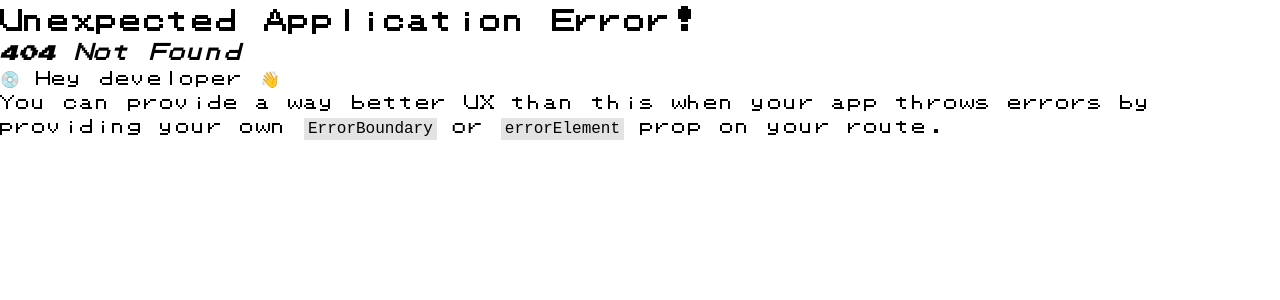
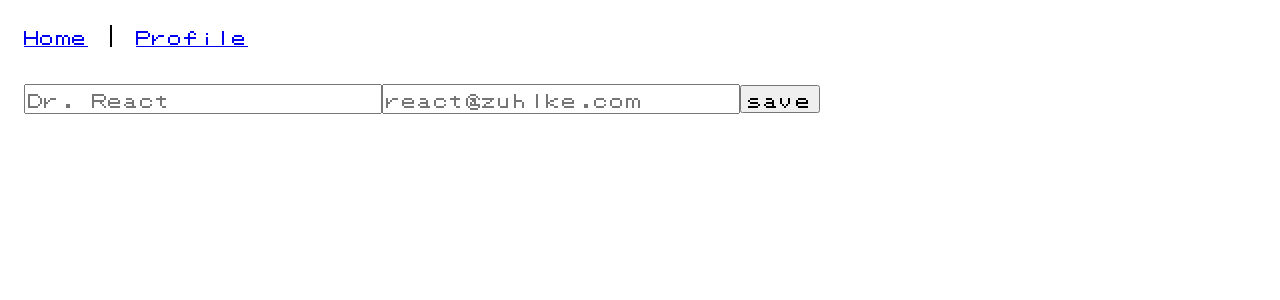
Before and after one commit to webplatformz/react-pokedex-vite, a React (Vite) app: page /profile in a window 1280 px wide. Before the commit this address had no page. Shown: the top 300 px of the page. Built offline with nearby package versions, Linux system fonts and the light colour scheme.

Commit message:
Add profile form implementation

```diff
--- a/src/App.tsx
+++ b/src/App.tsx
@@ -4,6 +4,7 @@ import { DetailPage } from "./pages/details/DetailPage";
 import { ListPage } from "./pages/list/ListPage";
 import "./styles/global.scss";
 import { QueryClient, QueryClientProvider } from "@tanstack/react-query";
+import { ProfilePage } from "./pages/profile/ProfilePage";
 
 const queryClient = new QueryClient();
 
@@ -20,6 +21,10 @@ const router = createBrowserRouter([
         path: "pokemon/:pokemonName",
         element: <DetailPage />,
       },
+      {
+        path: "profile",
+        element: <ProfilePage />,
+      },
     ],
   },
 ]);
--- a/src/components/layout/Layout.tsx
+++ b/src/components/layout/Layout.tsx
@@ -1,5 +1,4 @@
 import { Link, Outlet } from "react-router-dom";
-import { Profile } from "../profile/Profile";
 import styles from "./Layout.module.scss";
 
 export function Layout() {
@@ -9,7 +8,6 @@ export function Layout() {
         <nav>
           <Link to="/pokemon">Home</Link> | <Link to="/profile">Profile</Link>
         </nav>
-        <Profile />
       </header>
       <main>
         <Outlet />
--- a/src/components/profile/Profile.tsx
+++ b/src/components/profile/Profile.tsx
@@ -1,20 +1,42 @@
-import { useState } from "react";
-import styles from "./Profile.module.scss";
+import { SubmitHandler, useForm } from "react-hook-form";
+
+type FormValues = { name: string; email: string };
 
 export function Profile() {
-  const [username, setUsername] = useState("");
+  const {
+    register,
+    handleSubmit,
+    formState: { errors },
+  } = useForm<FormValues>();
+  const onSubmit: SubmitHandler<FormValues> = (data) => console.log(data);
 
   return (
-    <>
-      <label htmlFor="username">Username</label>
+    <form onSubmit={handleSubmit(onSubmit)}>
       <input
         type="text"
-        id="username"
-        value={username}
-        onChange={(e) => setUsername(e.target.value)}
+        placeholder="Dr. React"
+        {...register("name", {
+          required: { value: true, message: "Name is required!" },
+          maxLength: {
+            value: 25,
+            message: "The name should be shorter than 25 characters!",
+          },
+        })}
       />
-
-      <span className={styles.output}>Hello, ${username}</span>
-    </>
+      {errors?.name?.type && <span>{errors.name.message}</span>}
+      <input
+        type="text"
+        placeholder="react@zuhlke.com"
+        {...register("email", {
+          required: { value: true, message: "The 'email' field is required!" },
+          pattern: {
+            value: /^[A-Z0-9._+-]+@[A-Z0-9.-]+\.[A-Z]{2,}$/i,
+            message: "Invalid email!",
+          },
+        })}
+      />
+      {errors?.email?.type && <span>{errors.email.message}</span>}
+      <input type="submit" value="save" />
+    </form>
   );
 }
--- /dev/null
+++ b/src/pages/profile/ProfilePage.tsx
@@ -0,0 +1,7 @@
+import { Profile } from "../../components/profile/Profile";
+
+function ProfilePage() {
+  return <Profile />;
+}
+
+export { ProfilePage };
```
